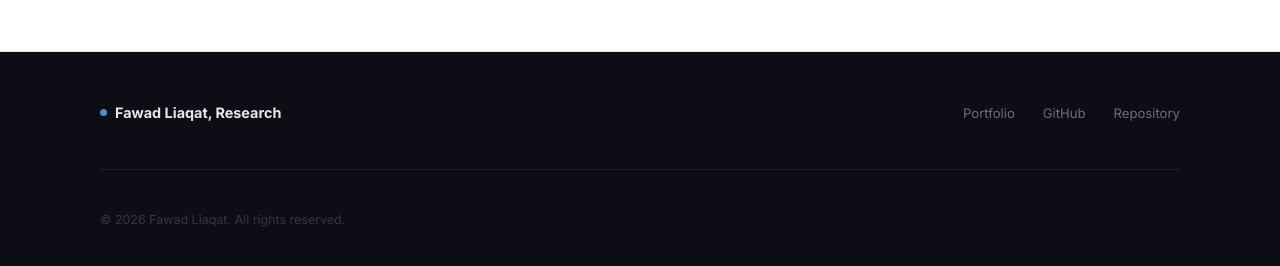
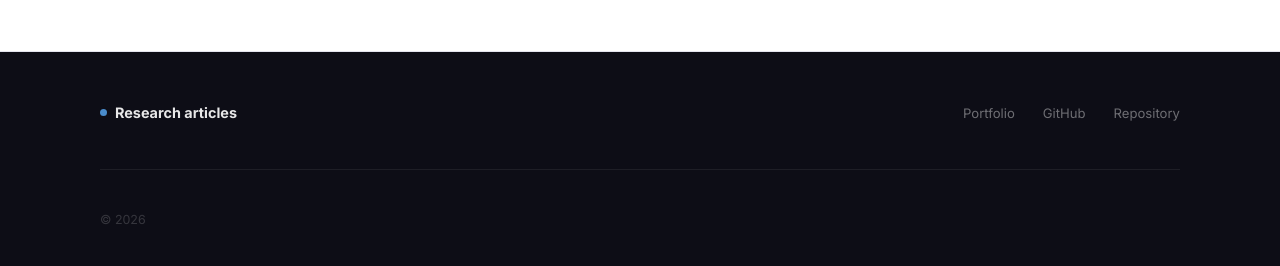
Before and after one commit to fawad-liaqat/Research-Articles, a Jekyll site: the page index.html, which Jekyll copies as it is, in a window 1280 px wide and 900 px high, scrolled down 720 px. Shown: the part 622-888 px from the top of the window. Built offline with Jekyll 4.4.1, drawn with Linux system fonts in a browser that asks for light colours.

Commit message:
Remove reading times and repeated name mentions
The name stays once, in the top bar (plus page titles and metadata).
Bylines and reading times leave the four kept article pages; the footer
reads Research articles and the year.

Co-Authored-By: Claude Opus 5.5 <noreply@anthropic.com>
Claude-Session: https://claude.ai/code/session_01V6hxSvXcQ61Cp2QMRXaYcV

```diff
--- a/articles/agentic-ai-compliance/index.html
+++ b/articles/agentic-ai-compliance/index.html
@@ -109,10 +109,8 @@
     <div class="article-topic">AI Governance &amp; Regulation</div>
     <h1 class="article-title">Agentic AI in Financial Compliance: Mapping the Regulatory Gap in Pakistan</h1>
     <div class="article-meta">
-      <span>Fawad Liaqat</span>
       <span>First published March 2026</span>
       <span>Last updated: November 2026</span>
-      <span>14 min read</span>
     </div>
   </div>
   <div class="abstract">
@@ -264,14 +262,14 @@
 
 <footer>
   <div class="footer-inner">
-    <a href="/Research-Articles/" class="footer-brand">Fawad Liaqat, Research</a>
+    <a href="/Research-Articles/" class="footer-brand">Research articles</a>
     <ul class="footer-links">
       <li><a href="/Research-Articles/">Articles</a></li>
       <li><a href="https://fawad-liaqat.netlify.app/" target="_blank" rel="noopener noreferrer">Portfolio</a></li>
       <li><a href="https://github.com/fawad-liaqat/Research-Articles" target="_blank" rel="noopener noreferrer">Repository</a></li>
     </ul>
     <hr class="footer-rule">
-    <p class="footer-copy">&copy; 2026 Fawad Liaqat. All rights reserved.</p>
+    <p class="footer-copy">&copy; 2026</p>
   </div>
 </footer>
 
--- a/articles/behavioral-last-mile/fy25/index.html
+++ b/articles/behavioral-last-mile/fy25/index.html
@@ -115,9 +115,7 @@
         <div class="article-topic">Behavioral Economics</div>
         <h1 class="article-title">The Behavioral Last Mile: Why 88% Digital Transactions Still Leave a Cash Economy (FY25 Edition)</h1>
         <div class="article-meta">
-          <span>Fawad Liaqat</span>
           <span>FY25 edition, March 2026</span>
-          <span>~15 min read</span>
         </div>
       </div>
       <div class="abstract">
@@ -238,14 +236,14 @@
 
 <footer>
   <div class="footer-inner">
-    <a href="/Research-Articles/" class="footer-brand">Fawad Liaqat, Research</a>
+    <a href="/Research-Articles/" class="footer-brand">Research articles</a>
     <ul class="footer-links">
       <li><a href="/Research-Articles/">Articles</a></li>
       <li><a href="https://fawad-liaqat.netlify.app/">Portfolio</a></li>
       <li><a href="https://github.com/fawad-liaqat/Research-Articles">Repository</a></li>
     </ul>
     <hr class="footer-rule">
-    <p class="footer-copy">&copy; 2026 Fawad Liaqat. All rights reserved.</p>
+    <p class="footer-copy">&copy; 2026</p>
   </div>
 </footer>
 
--- a/articles/behavioral-last-mile/index.html
+++ b/articles/behavioral-last-mile/index.html
@@ -115,10 +115,8 @@
         <div class="article-topic">Behavioral Economics</div>
         <h1 class="article-title">The Behavioral Last Mile: Why Pakistan's Payment Rails Run Ahead of Its People</h1>
         <div class="article-meta">
-          <span>Fawad Liaqat</span>
           <span>First published March 2026</span>
           <span>Last updated: November 2026</span>
-          <span>~18 min read</span>
         </div>
       </div>
       <div class="abstract">
@@ -293,14 +291,14 @@
 
 <footer>
   <div class="footer-inner">
-    <a href="/Research-Articles/" class="footer-brand">Fawad Liaqat, Research</a>
+    <a href="/Research-Articles/" class="footer-brand">Research articles</a>
     <ul class="footer-links">
       <li><a href="/Research-Articles/">Articles</a></li>
       <li><a href="https://fawad-liaqat.netlify.app/">Portfolio</a></li>
       <li><a href="https://github.com/fawad-liaqat/Research-Articles">Repository</a></li>
     </ul>
     <hr class="footer-rule">
-    <p class="footer-copy">&copy; 2026 Fawad Liaqat. All rights reserved.</p>
+    <p class="footer-copy">&copy; 2026</p>
   </div>
 </footer>
 
--- a/articles/cbdc-low-literacy/index.html
+++ b/articles/cbdc-low-literacy/index.html
@@ -112,10 +112,8 @@
     <div class="article-topic">Digital Finance &amp; Inclusion</div>
     <h1 class="article-title">Why CBDCs Fail at the Interface: Design Lessons from the eNaira and Sand Dollar for Pakistan's Digital Rupee</h1>
     <div class="article-meta">
-      <span>Fawad Liaqat</span>
       <span>First published March 2026</span>
       <span>Last updated: November 2026</span>
-      <span>~16 min read</span>
     </div>
   </div>
   <div class="abstract">
@@ -232,14 +230,14 @@
 
 <footer>
   <div class="footer-inner">
-    <a href="/Research-Articles/" class="footer-brand">Fawad Liaqat, Research</a>
+    <a href="/Research-Articles/" class="footer-brand">Research articles</a>
     <ul class="footer-links">
       <li><a href="/Research-Articles/">Articles</a></li>
       <li><a href="https://fawad-liaqat.netlify.app/">Portfolio</a></li>
       <li><a href="https://github.com/fawad-liaqat/Research-Articles">Repository</a></li>
     </ul>
     <hr class="footer-rule">
-    <p class="footer-copy">© 2026 Fawad Liaqat. All rights reserved.</p>
+    <p class="footer-copy">© 2026</p>
   </div>
 </footer>
 
--- a/index.html
+++ b/index.html
@@ -551,7 +551,7 @@
     <footer>
       <div class="footer-inner">
         <a href="/Research-Articles/" class="footer-brand">
-          <span class="footer-brand-dot"></span>Fawad Liaqat, Research
+          <span class="footer-brand-dot"></span>Research articles
         </a>
         <ul class="footer-links">
           <li><a href="https://fawad-liaqat.netlify.app/">Portfolio</a></li>
@@ -563,7 +563,7 @@
           </li>
         </ul>
         <hr class="footer-divider" />
-        <p class="footer-copy">© 2026 Fawad Liaqat. All rights reserved.</p>
+        <p class="footer-copy">© 2026</p>
       </div>
     </footer>
   </body>
```
